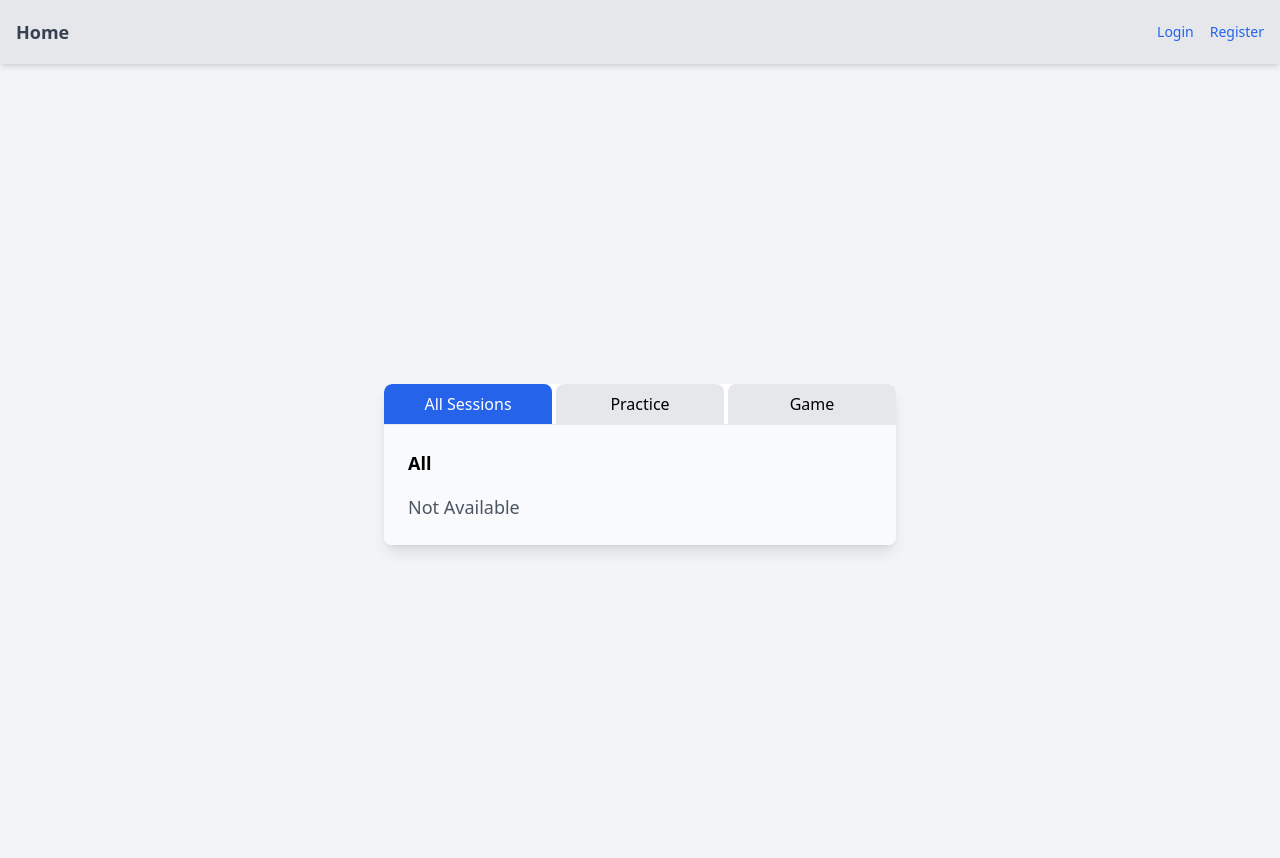
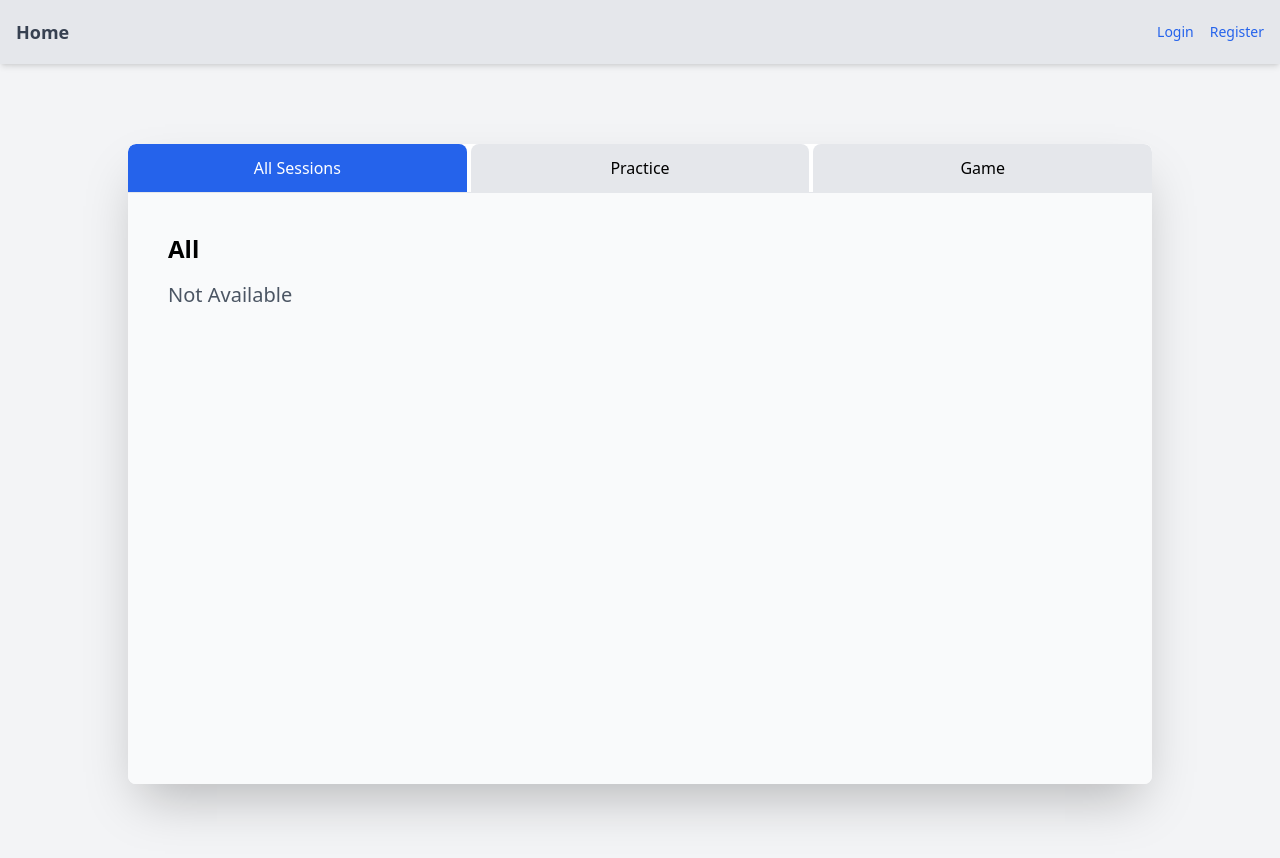
Before and after one commit to arnie12a/Free-Throw-Tracker-App, a React (Create React App) app in the folder ftapp/: page /FTSummary in a window 1280 px wide. Shown: the top 858 px of the page. Built offline with nearby package versions, Linux system fonts and the light colour scheme; no server answers.

Commit message:
ft dashboard shows ft percentage for every type of session now

```diff
--- a/ftapp/src/components/FTSummary/index.jsx
+++ b/ftapp/src/components/FTSummary/index.jsx
@@ -10,10 +10,11 @@ export default function FTSummary() {
     let [freeThrowPercentage, setFreeThrowPercentage] = useState(0);
 
 
-    const [activeTab, setActiveTab] = useState('Tab1');
+    const [activeTab, setActiveTab] = useState('all');
 
     const handleTabClick = (tab) => {
         setActiveTab(tab);
+        console.log(activeTab)
     };
 
     const getFTSession = async () => {
@@ -31,7 +32,11 @@ export default function FTSummary() {
     const getFTPercentage = async (sessions, sessionType) => {
         let totalAttempted = 0;
         let totalMade = 0;
-        const result = await sessions;
+        let result = await sessions;
+
+        if(sessionType === 'practice' || sessionType === 'game'){
+            result = result.filter(element => element.sessionType === sessionType);
+        }
 
         result.forEach(item => {
             totalAttempted += item['ftAttempted'];
@@ -55,65 +60,64 @@ export default function FTSummary() {
 
 
     return (
-
         <div className="bg-gray-100 min-h-screen flex items-center justify-center p-4">
-        <div className="w-full max-w-lg mx-auto bg-white shadow-lg rounded-lg overflow-hidden">
+            <div className="w-full max-w-5xl mx-auto bg-white shadow-2xl rounded-lg overflow-hidden" style={{ height: '80vh' }}>
                 <div className="text-center border-b border-gray-200">
                     <div className="flex space-x-1 justify-center">
                         <button
-                        className={`py-2 px-4 w-1/3 focus:outline-none ${activeTab === 'Tab1' ? 'bg-blue-600 text-white' : 'bg-gray-200 hover:bg-gray-300'} rounded-t-lg`}
-                        onClick={() => handleTabClick('Tab1')}
+                            className={`py-3 px-6 w-1/3 focus:outline-none ${activeTab === 'all' ? 'bg-blue-600 text-white' : 'bg-gray-200 hover:bg-gray-300'} rounded-t-lg`}
+                            onClick={() => handleTabClick('all')}
                         >
                             All Sessions
                         </button>
                         <button
-                        className={`py-2 px-4 w-1/3 focus:outline-none ${activeTab === 'Tab2' ? 'bg-blue-600 text-white' : 'bg-gray-200 hover:bg-gray-300'} rounded-t-lg`}
-                        onClick={() => handleTabClick('Tab2')}
+                            className={`py-3 px-6 w-1/3 focus:outline-none ${activeTab === 'practice' ? 'bg-blue-600 text-white' : 'bg-gray-200 hover:bg-gray-300'} rounded-t-lg`}
+                            onClick={() => handleTabClick('practice')}
                         >
                             Practice
                         </button>
                         <button
-                        className={`py-2 px-4 w-1/3 focus:outline-none ${activeTab === 'Tab3' ? 'bg-blue-600 text-white' : 'bg-gray-200 hover:bg-gray-300'} rounded-t-lg`}
-                        onClick={() => handleTabClick('Tab3')}
+                            className={`py-3 px-6 w-1/3 focus:outline-none ${activeTab === 'game' ? 'bg-blue-600 text-white' : 'bg-gray-200 hover:bg-gray-300'} rounded-t-lg`}
+                            onClick={() => handleTabClick('game')}
                         >
                             Game
                         </button>
                     </div>
                 </div>
-            <div className="p-6 bg-gray-50 rounded-b-lg">
-                {activeTab === 'Tab1' && (
+                <div className="p-10 bg-gray-50 rounded-b-lg h-full overflow-y-auto">
+                    {activeTab === 'all' && (
                         <div>
-                        <h2 className="text-lg font-semibold mb-4">All</h2>
+                            <h2 className="text-2xl font-semibold mb-4">All</h2>
                             {freeThrowPercentage ? (
-                            <h1 className="text-4xl font-bold text-blue-600">
+                                <h1 className="text-5xl font-bold text-blue-600">
                                     Free Throw Percentage: {freeThrowPercentage}%
                                 </h1>
                             ) : (
-                            <p className="text-lg text-gray-600">Not Available</p>
+                                <p className="text-xl text-gray-600">Not Available</p>
                             )}
                         </div>
                     )}
-                {activeTab === 'Tab2' && (
+                    {activeTab === 'practice' && (
                         <div>
-                        <h2 className="text-lg font-semibold mb-4">Practice</h2>
+                            <h2 className="text-2xl font-semibold mb-4">Practice</h2>
                             {freeThrowPercentage ? (
-                            <h1 className="text-4xl font-bold text-blue-600">
+                                <h1 className="text-5xl font-bold text-blue-600">
                                     Free Throw Percentage: {freeThrowPercentage}%
                                 </h1>
                             ) : (
-                            <p className="text-lg text-gray-600">Not Available</p>
+                                <p className="text-xl text-gray-600">Not Available</p>
                             )}
                         </div>
                     )}
-                {activeTab === 'Tab3' && (
+                    {activeTab === 'game' && (
                         <div>
-                        <h2 className="text-lg font-semibold mb-4">Game</h2>
+                            <h2 className="text-2xl font-semibold mb-4">Game</h2>
                             {freeThrowPercentage ? (
-                            <h1 className="text-4xl font-bold text-blue-600">
+                                <h1 className="text-5xl font-bold text-blue-600">
                                     Free Throw Percentage: {freeThrowPercentage}%
                                 </h1>
                             ) : (
-                            <p className="text-lg text-gray-600">Not Available</p>
+                                <p className="text-xl text-gray-600">Not Available</p>
                             )}
                         </div>
                     )}
@@ -123,5 +127,7 @@ export default function FTSummary() {
 
 
 
+
+
     );
 }
```
Lines whose indentation alone changed are shown as unchanged.
